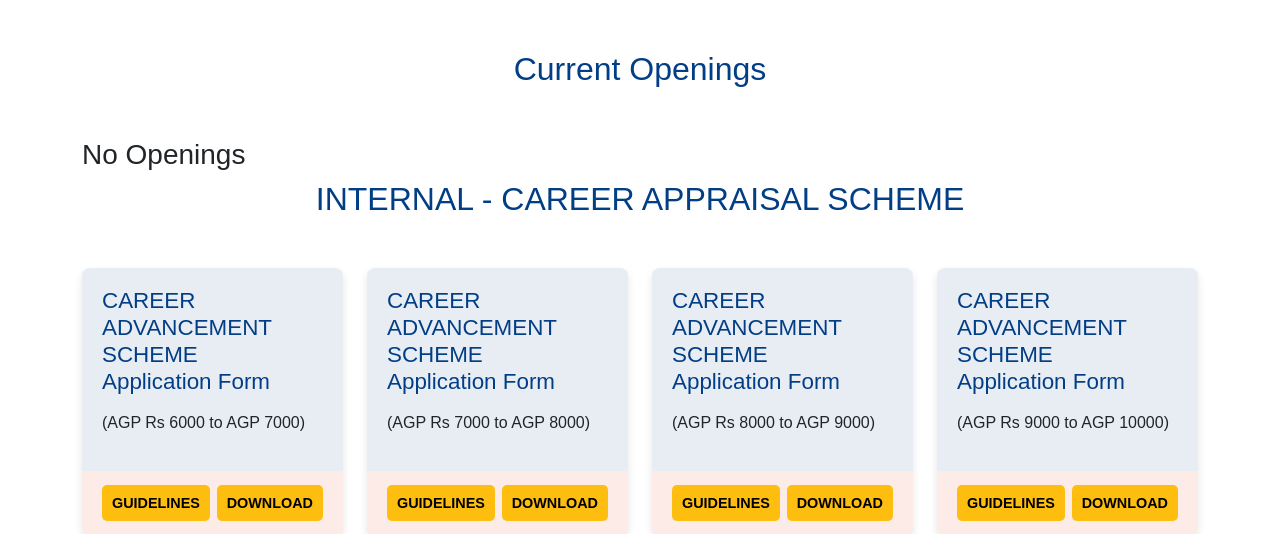
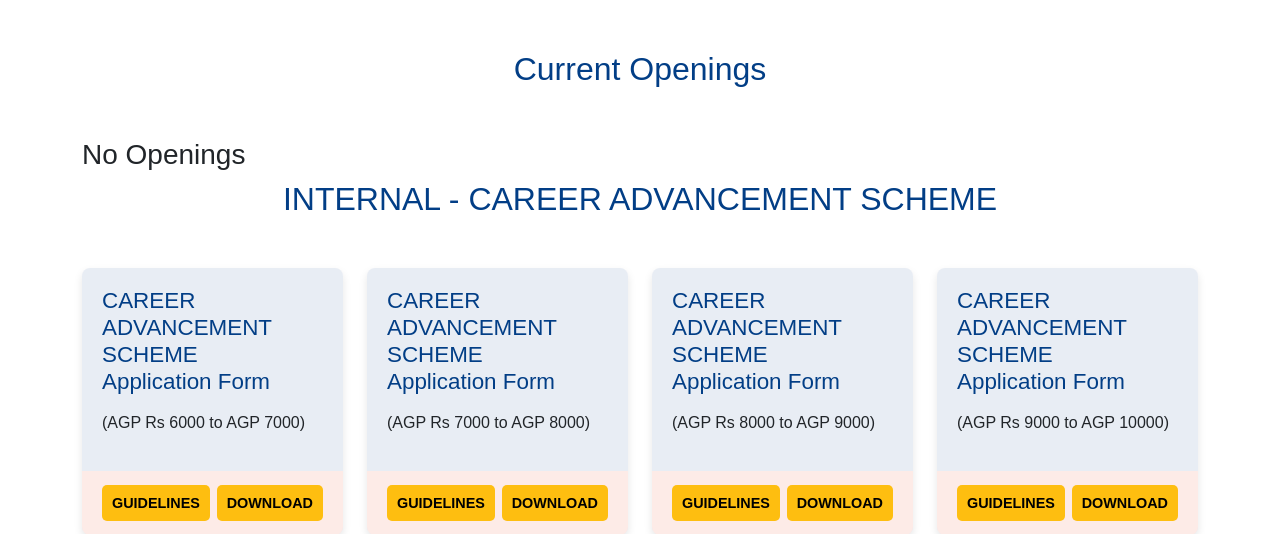
Before and after one commit to MedhaTech/drait_careers, a CodeIgniter app: page /database/ in a window 1280 px wide. Shown: the part 91-625 px from the top of the page. Run offline with CodeIgniter, Linux system fonts and the light colour scheme; data that the repository does not hold is empty; some web fonts are replaced.

Commit message:
CAREER ADVANCEMENT SCHEME

```diff
--- a/application/views/home.php
+++ b/application/views/home.php
@@ -27,7 +27,7 @@
             <?php } ?>
 
         </div>
-        <h2 class="">INTERNAL - CAREER APPRAISAL SCHEME</h2>
+        <h2 class="">INTERNAL - CAREER ADVANCEMENT SCHEME</h2>
         <div class="row">
 
             <div class="col-lg-3 col-md-6 col-sm-12 mb-4">
```
